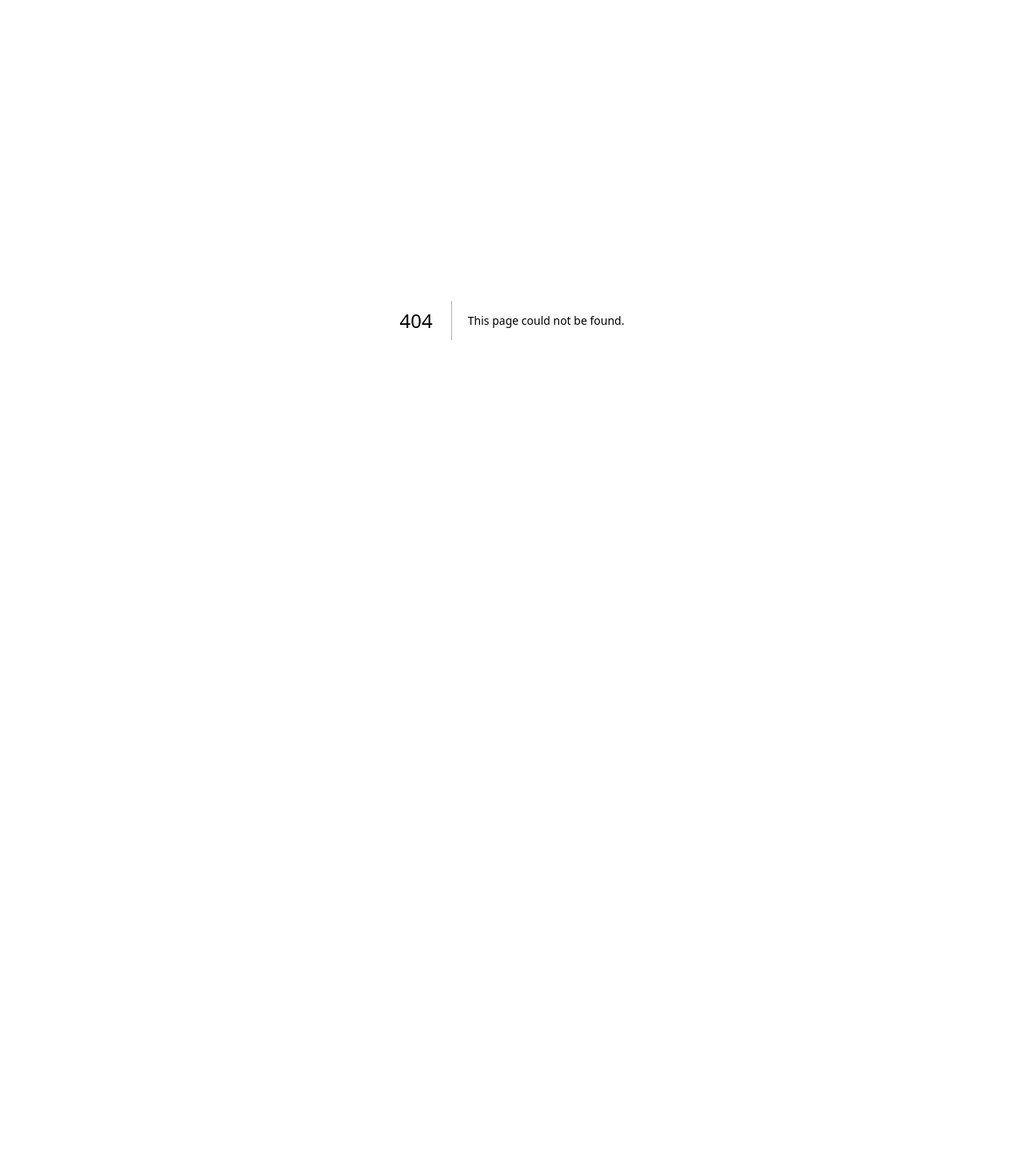
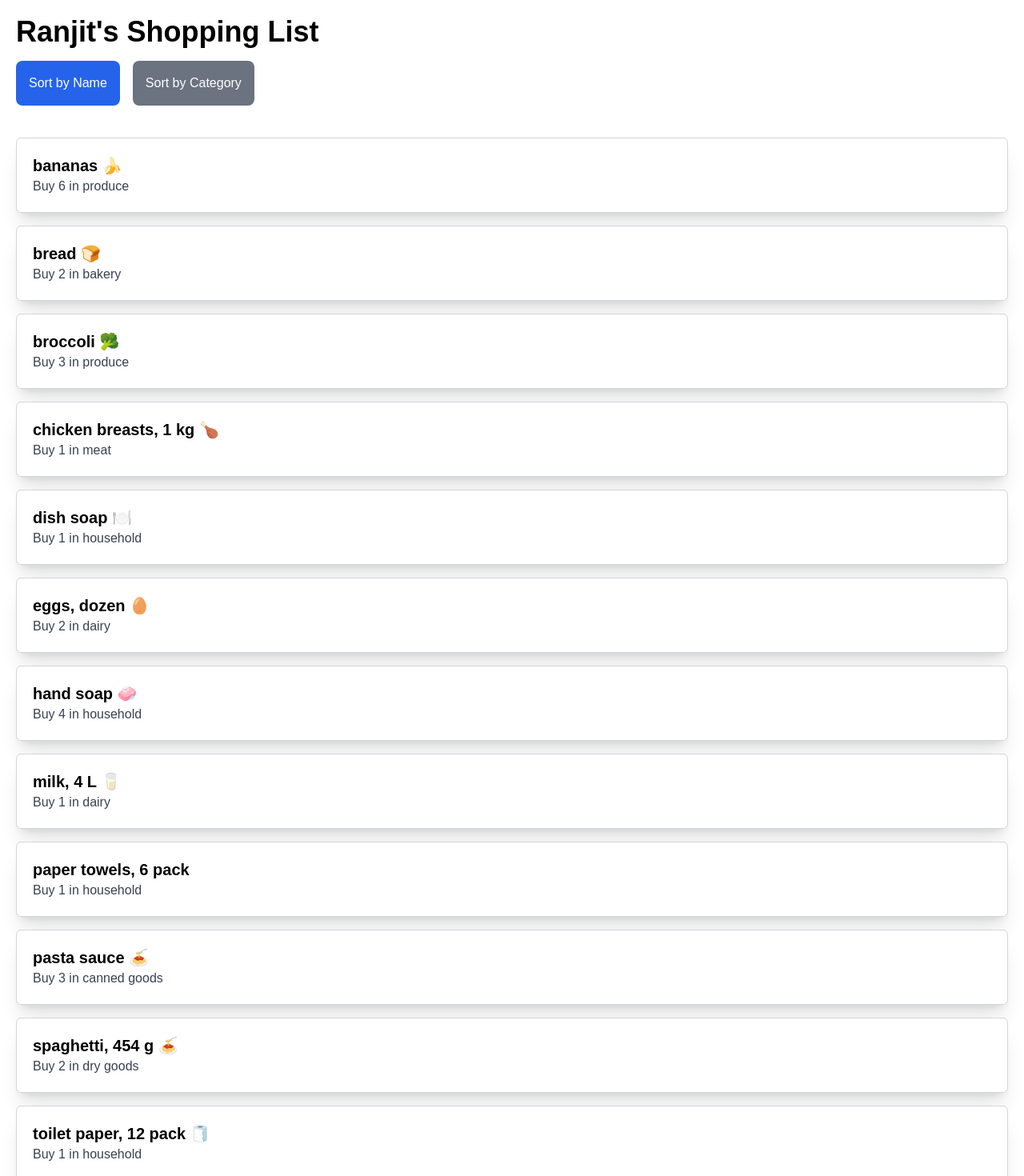
Before and after one commit to RJ123496/cprg306-assignments, a Next.js app: page /week-6 in a window 1280 px wide. Before the commit this address had no page. Shown: the top 1470 px of the page at 80% size. Before the commit the page ends 800 px from the top, so only its background shows below. Built offline with nearby package versions, Linux system fonts and the light colour scheme.

Commit message:
week 6 done

```diff
--- /dev/null
+++ b/app/week-6/item-list.js
@@ -0,0 +1,38 @@
+"use client";
+import Item from './item';
+import React, { useState } from 'react';
+import items from './items.json';
+
+export default function ItemList() {
+    const [sortBy, setSortBy] = useState('name');
+
+    const sortedItems = items
+        .map(item => item)
+        .sort((a, b) =>
+            sortBy === 'name' ? a.name.localeCompare(b.name) : a.category.localeCompare(b.category)
+        );
+
+    return (
+        <div>
+            <div className="mb-10">
+                <button
+                    className={`p-4 mr-4 rounded-lg text-white ${sortBy === 'name' ? 'bg-blue-600' : 'bg-gray-500'}`}
+                    onClick={() => setSortBy('name')}
+                >
+                    Sort by Name
+                </button>
+                <button
+                    className={`p-4 rounded-lg text-white ${sortBy === 'category' ? 'bg-blue-600' : 'bg-gray-500'}`}
+                    onClick={() => setSortBy('category')}
+                >
+                    Sort by Category
+                </button>
+            </div>
+            <ul className="flex flex-col gap-4 w-full">
+                {sortedItems.map(item => (
+                    <Item key={item.id} name={item.name} quantity={item.quantity} category={item.category} />
+                ))}
+            </ul>
+        </div>
+    );
+}
--- /dev/null
+++ b/app/week-6/item.js
@@ -0,0 +1,8 @@
+export default function Item({ name, quantity, category }) {
+    return (
+        <li className="shadow-xl bg-white rounded-md w-full p-5 border border-gray-300">
+            <p className="font-bold text-xl text-black">{name}</p>
+            <p className="text-gray-700">Buy {quantity} in {category}</p>
+        </li>
+    );
+}
--- /dev/null
+++ b/app/week-6/items.json
@@ -0,0 +1,74 @@
+[
+    {
+      "id": "1h2GJKH12gkHG31h1H",
+      "name": "milk, 4 L 🥛",
+      "quantity": 1,
+      "category": "dairy"
+    },
+    {
+      "id": "2KJH3k2j3H1k2J3K1H",
+      "name": "bread 🍞",
+      "quantity": 2,
+      "category": "bakery"
+    },
+    {
+      "id": "3h2KJH3k2j3H1k2J3",
+      "name": "eggs, dozen 🥚",
+      "quantity": 2,
+      "category": "dairy"
+    },
+    {
+      "id": "4k2J3K1H2GJKH12gk",
+      "name": "bananas 🍌",
+      "quantity": 6,
+      "category": "produce"
+    },
+    {
+      "id": "5H1h1H2KJH3k2j3H",
+      "name": "broccoli 🥦",
+      "quantity": 3,
+      "category": "produce"
+    },
+    {
+      "id": "6H1k2J3K1H2GJKH1",
+      "name": "chicken breasts, 1 kg 🍗",
+      "quantity": 1,
+      "category": "meat"
+    },
+    {
+      "id": "7gkHG31h1H2KJH3k",
+      "name": "pasta sauce 🍝",
+      "quantity": 3,
+      "category": "canned goods"
+    },
+    {
+      "id": "8j3H1k2J3K1H2GJK",
+      "name": "spaghetti, 454 g 🍝",
+      "quantity": 2,
+      "category": "dry goods"
+    },
+    {
+      "id": "9H12gkHG31h1H2KJ",
+      "name": "toilet paper, 12 pack 🧻",
+      "quantity": 1,
+      "category": "household"
+    },
+    {
+      "id": "10H3k2j3H1k2J3K1",
+      "name": "paper towels, 6 pack",
+      "quantity": 1,
+      "category": "household"
+    },
+    {
+      "id": "11k2J3K1H2GJKH12",
+      "name": "dish soap 🍽️",
+      "quantity": 1,
+      "category": "household"
+    },
+    {
+      "id": "12GJKH12gkHG31h1",
+      "name": "hand soap 🧼",
+      "quantity": 4,
+      "category": "household"
+    }
+  ]
--- /dev/null
+++ b/app/week-6/page.js
@@ -0,0 +1,11 @@
+import React from 'react';
+import ItemList from './item-list';
+
+export default function Page() {
+    return (
+        <main className="p-5 bg-white min-h-screen">
+            <h1 className="text-4xl font-bold mb-4 text-black">Ranjit's Shopping List</h1>
+            <ItemList />
+        </main>
+    );
+}
```
